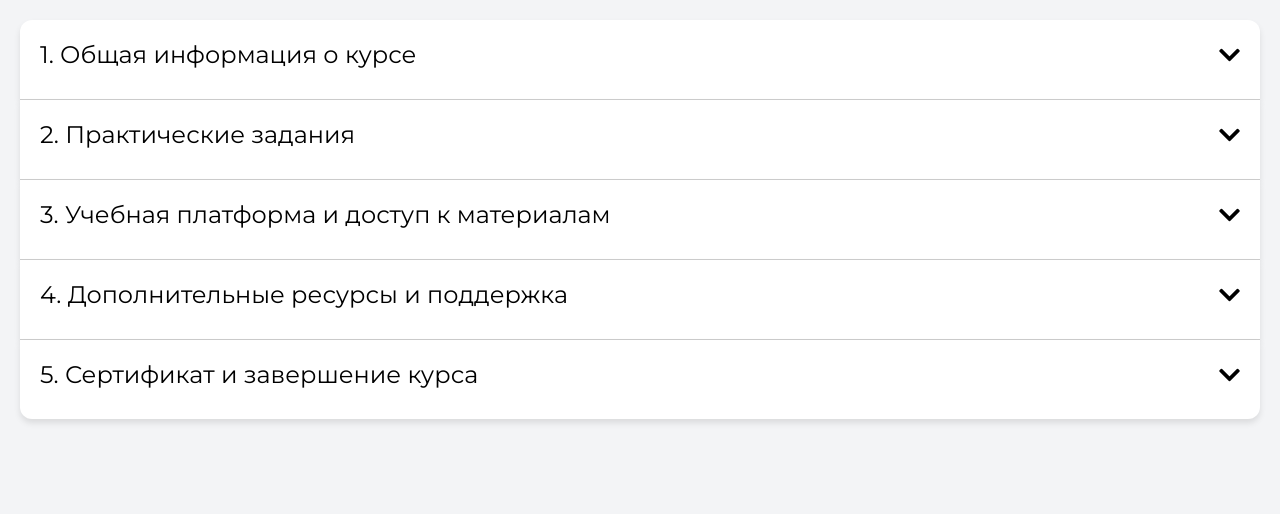
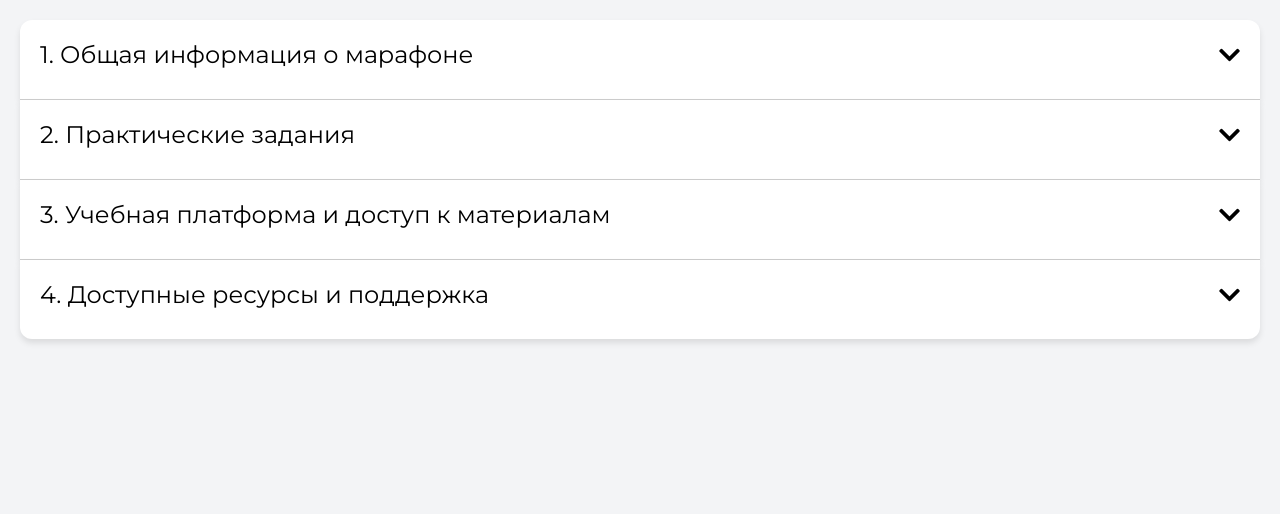
Before and after one commit to robzard/irenprovodnik, a Flask app: page /marafon_info in a window 1280 px wide. Shown: the top 514 px of the page. Run offline with Flask 3, Linux system fonts and the light colour scheme; parts of the project's set-up code (start-up, migrations or seed data) failed here and were passed over; some libraries are stand-ins or nearby versions.

Commit message:
марафон

```diff
--- a/app/templates/marafon_info.html
+++ b/app/templates/marafon_info.html
@@ -68,17 +68,14 @@
 
 <div class="theme" onclick="toggleThemeContent('theme1')">
     <div class="theme-title">
-        1. Общая информация о курсе
+        1. Общая информация о марафоне
         <i class="fas fa-chevron-down toggle-icon" id="icon-theme1"></i>
     </div>
     <div class="theme-content" id="theme1">
         <ul class="module-content">
-            <li><b>Продолжительность курса:</b> 4 недели.</li>
-            <li><b>Количество уроков:</b> В программе 9 уроков, которые будут выходить 2 раза в неделю: понедельник и среда.
-            </li>
-            <li><b>Длительность уроков:</b> Каждый урок длится от 25 до 90 минут. Обратите внимание, что некоторые уроки
-                состоят из 2х частей.
-            </li>
+            <li><b>Продолжительность марафона:</b> 5 дней.</li>
+            <li><b>Количество уроков:</b> В программе 3 урока, которые будут выходить раз в 2 дня.</li>
+            <li><b>Длительность уроков:</b> Каждый урок длится от 50 до 90 минут.</li>
         </ul>
     </div>
 </div>
@@ -90,16 +87,9 @@
     </div>
     <div class="theme-content" id="theme2">
         <ul class="module-content">
-            <li><b>Количество заданий:</b> Вас ожидает 7 практических заданий, которые будут выходить 1-2 раза в неделю.
-            </li>
-            <li><b>Обратная связь:</b> По всем заданиям будет подробная обратная связь от куратора, который будет направлять вас.
-            </li>
-            <li><b>Два вида практических заданий:</b>
-            </li>
-            <ul class="no-list-style custom-padding">
-                <li>Выполнение заданий в мобильных приложениях. Срок выполнения 3 дня.</li>
-                <li>Выполнение заданий в ТЦ на себе. Срок выполнения 7 дней.</li>
-            </ul>
+            <li><b>Количество заданий:</b> Вас ожидает 3 практических задания, которые будут выходить 1 раз в 2 дня.</li>
+            <li><b>Обратная связь:</b> По всем заданиям будет подробная обратная связь от ведущей марафона, которая будет направлять вас.</li>
+            <li><b>Два вида практических заданий:</b> (????????)</li>
         </ul>
     </div>
 </div>
@@ -111,48 +101,28 @@
     </div>
     <div class="theme-content" id="theme3">
         <ul class="module-content">
-            <li><b>Доступ к курсу:</b> Проходить курс вы будете на платформе GetCourse.</li>
+            <li><b>Доступ к марафону:</b> Проходить марафон вы будете в телеграмм канале (?).</li>
             <li><b>Гибкость просмотра уроков:</b> Уроки доступны в записи, поэтому вы сможете смотреть их в удобное для вас время суток.</li>
-            <li><b>Срок доступа:</b> Доступ к платформе с материалами сохраняется на 1 год с даты старта курса, а значит, вы сможете видеть обновлённые уроки в течение года.</li>
+            <li><b>Срок доступа:</b> Доступ к платформе с материалами сохраняется на пол года с даты старта марафона.</li>
         </ul>
     </div>
 </div>
 
 <div class="theme" onclick="toggleThemeContent('theme4')">
     <div class="theme-title">
-        4. Дополнительные ресурсы и поддержка
+        4. Доступные ресурсы и поддержка
         <i class="fas fa-chevron-down toggle-icon" id="icon-theme4"></i>
     </div>
     <div class="theme-content" id="theme4">
         <ul class="module-content">
-            <li><b>Материалы курса:</b> К урокам прилагаются презентации, а также предоставляются дополнительные
-                видео-инструкции и гайды.
-            </li>
-            <li><b>Сообщество и поддержка:</b> Вы станете частью группы в Telegram, где сможете общаться с другими
-                ученицами и куратором.
-            </li>
-            <li>Вас ждёт рассылка полезных материалов в Telegram-чате.</li>
-            <li>Вы получите доступ к закрытому аккаунту школы для просмотра полезных постов и сторис. Также, раз в неделю,
-                кураторы школы будут проводить прямые эфиры, где вы сможете задать дополнительные вопросы.
-            </li>
+            <li><b>Материалы марафона:</b> К урокам прилагаются презентации, а также предоставляются дополнительные видео-инструкции и гайды.</li>
+            <li><b>Сообщество и поддержка:</b> Вы станете частью группы в Telegram, где сможете общаться с другими участниками и куратором.</li>
+            <li>Вас ждет рассылка полезных материалов в Telegram-чате.</li>
+            <li>Вы получите доступ к закрытому аккаунту клуба для просмотра полезных постов и сторис. Также, раз в неделю, куратор клуба будет проводить прямые эфиры, где вы сможете задать дополнительные вопросы.</li>
         </ul>
     </div>
 </div>
 
-<div class="theme" onclick="toggleThemeContent('theme5')">
-    <div class="theme-title">
-        5. Сертификат и завершение курса
-        <i class="fas fa-chevron-down toggle-icon" id="icon-theme5"></i>
-    </div>
-    <div class="theme-content" id="theme5">
-        <ul class="module-content">
-            <li><b>Сертификат:</b> По завершении курса вы получите лицензированный сертификат.</li>
-            <li><b>Практическая направленность:</b> Курс уникален тем, что сочетает теоретические знания с практическими
-                заданиями, позволяя закрепить полученные знания сразу на практике.
-            </li>
-        </ul>
-    </div>
-</div>
 
 
 <script>
```
Also changed, not shown: app/templates/payment_and_cost.html (+0 -36 lines).
